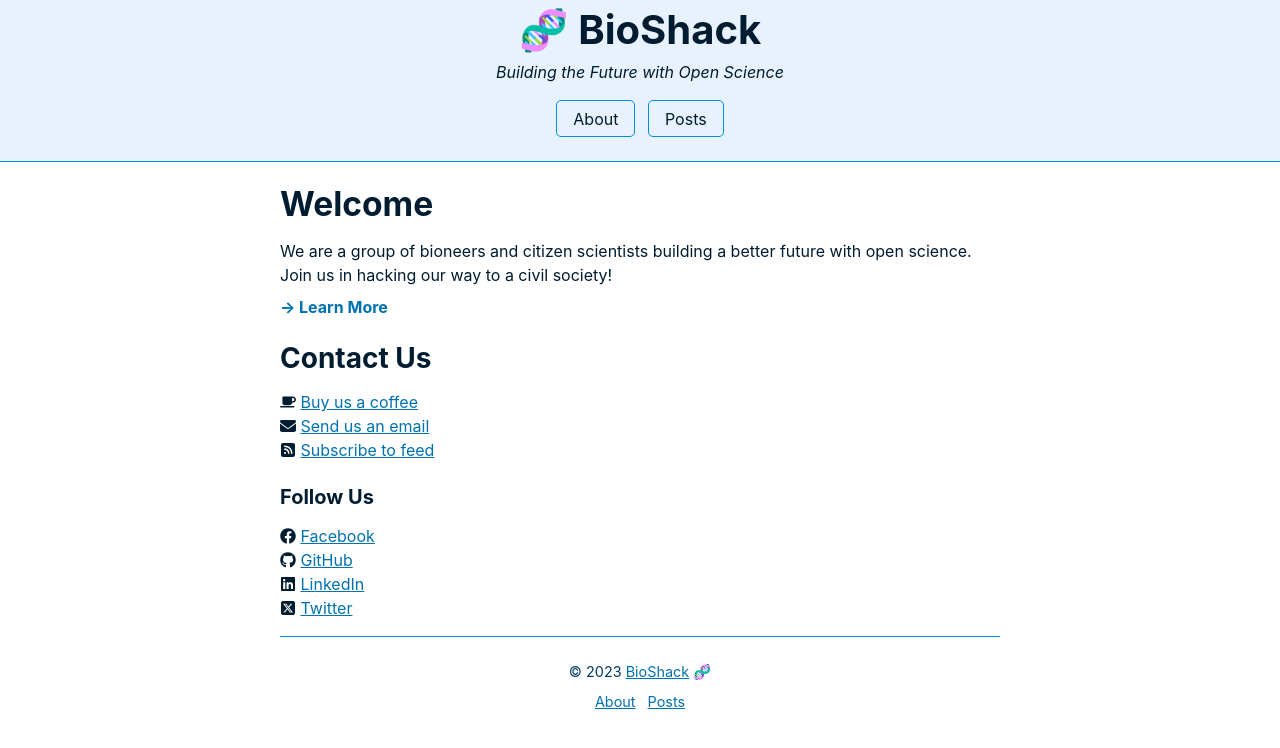
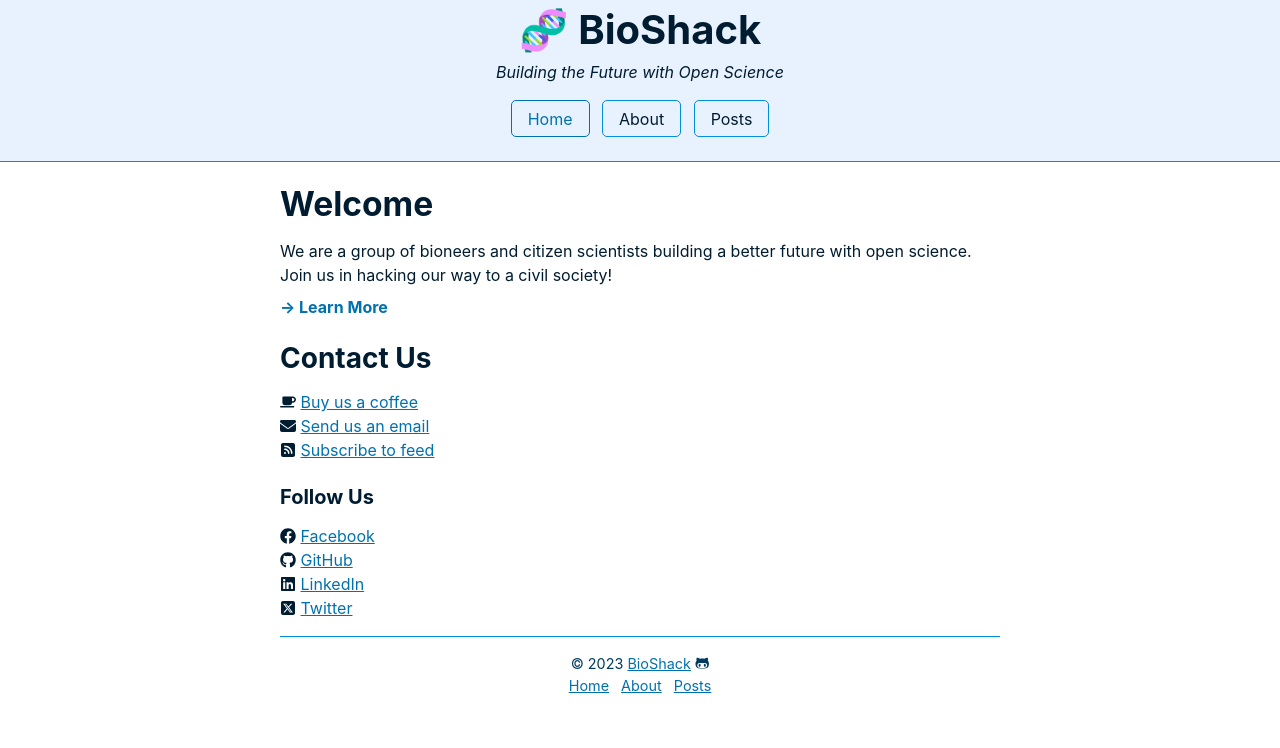
Before and after one commit to megdna/pond, a Jekyll site: the page built from pages/home.md, in a window 1280 px wide. Shown: the top 748 px of the page. Built offline with Jekyll 4.4.1, drawn with Linux system fonts in a browser that asks for light colours.

Commit message:
Update theme

```diff
--- a/_config.yml
+++ b/_config.yml
@@ -7,9 +7,14 @@
 url: "https://megdna.github.io"
 baseurl: "/pond"
 permalink: :title
+
+email: bio@d8a.org
+github: bioshack
 goatcounter: bio
 
 nav:
+  - name: Home
+    link: /
   - name: About
     link: /about
   - name: Posts
--- a/_includes/footer.html
+++ b/_includes/footer.html
@@ -1,4 +1,7 @@
-<p>&copy; {{ site.time | date: '%Y' }} <a href="{{ site.baseurl }}">{{ site.title }}</a> {{ site.icon }}</p>
+<div>
+  &copy; {{ site.time | date: '%Y' }} <a href="https://github.com/{{ site.github }}" target="_blank">{{ site.title }}</a>
+  <svg class="icon" viewBox="0 0 480 512"><path d="M186.1 328.7c0 20.9-10.9 55.1-36.7 55.1s-36.7-34.2-36.7-55.1 10.9-55.1 36.7-55.1 36.7 34.2 36.7 55.1zM480 278.2c0 31.9-3.2 65.7-17.5 95-37.9 76.6-142.1 74.8-216.7 74.8-75.8 0-186.2 2.7-225.6-74.8-14.6-29-20.2-63.1-20.2-95 0-41.9 13.9-81.5 41.5-113.6-5.2-15.8-7.7-32.4-7.7-48.8 0-21.5 4.9-32.3 14.6-51.8 45.3 0 74.3 9 108.8 36 29-6.9 58.8-10 88.7-10 27 0 54.2 2.9 80.4 9.2 34-26.7 63-35.2 107.8-35.2 9.8 19.5 14.6 30.3 14.6 51.8 0 16.4-2.6 32.7-7.7 48.2 27.5 32.4 39 72.3 39 114.2zm-64.3 50.5c0-43.9-26.7-82.6-73.5-82.6-18.9 0-37 3.4-56 6-14.9 2.3-29.8 3.2-45.1 3.2-15.2 0-30.1-.9-45.1-3.2-18.7-2.6-37-6-56-6-46.8 0-73.5 38.7-73.5 82.6 0 87.8 80.4 101.3 150.4 101.3h48.2c70.3 0 150.6-13.4 150.6-101.3zm-82.6-55.1c-25.8 0-36.7 34.2-36.7 55.1s10.9 55.1 36.7 55.1 36.7-34.2 36.7-55.1-10.9-55.1-36.7-55.1z"/></svg>
+</div>
 
 <nav>
   {% for item in site.nav %}
```
